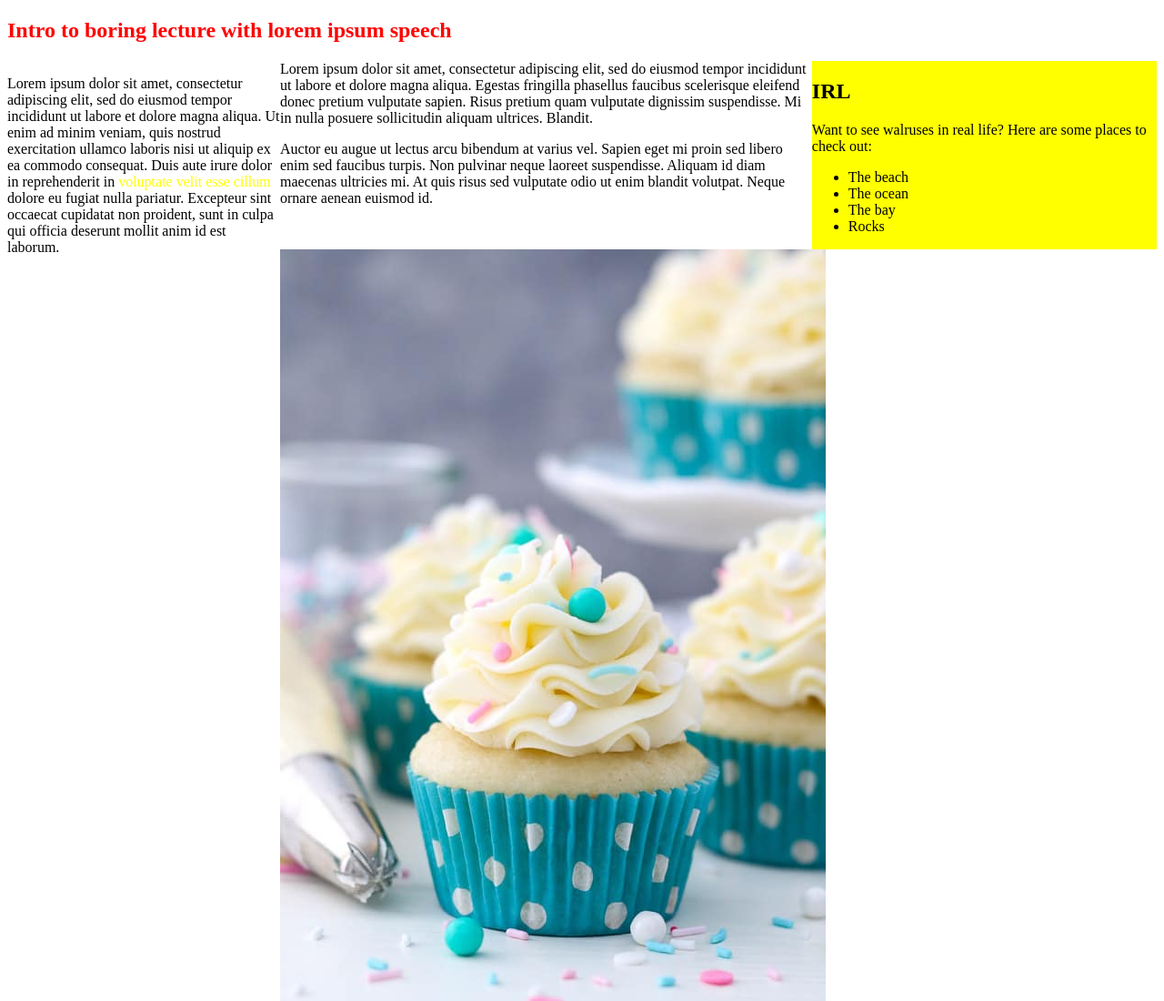
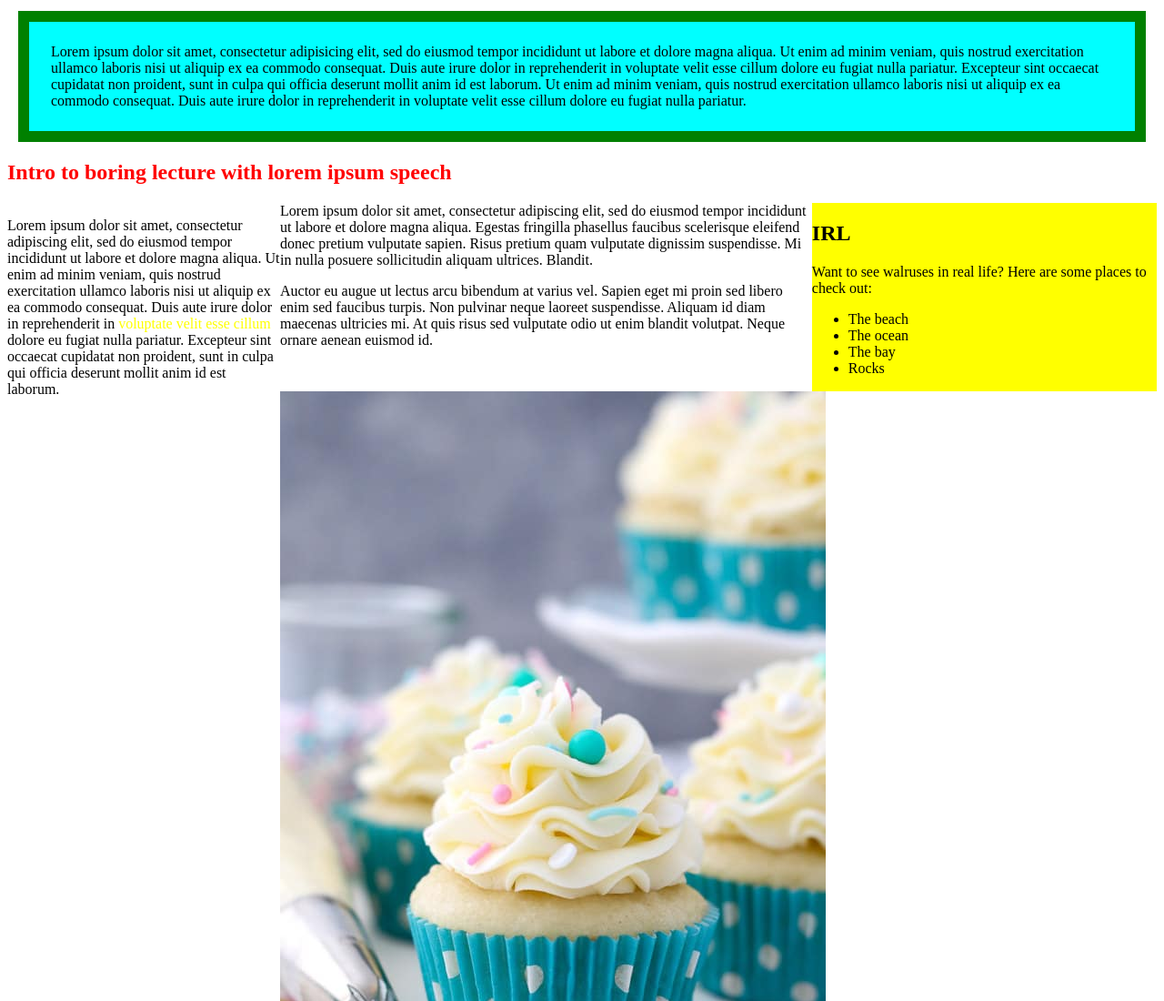
Before and after one commit to abeybarra/boring-lecture, a plain HTML site: page index.html in a window 1280 px wide. Shown: the top 1100 px of the page at 91% size. Drawn offline with Linux system fonts and the light colour scheme.

Commit message:
add border, paddingm margin, and background color

```diff
--- a/css/styles.css
+++ b/css/styles.css
@@ -14,3 +14,9 @@
   width: 300px;
   float: left;
 }
+.my-class {
+  border: 12px solid green;
+  padding: 24px;
+  margin: 12px;
+  background-color: aqua
+}
--- a/index.html
+++ b/index.html
@@ -5,7 +5,8 @@
       <title> Boring Lecture </title>
     </head>
     <body>
-      <h2 class="intro"> Intro to boring lecture with lorem ipsum speech</h2>
+        <div class="my-class">Lorem ipsum dolor sit amet, consectetur adipisicing elit, sed do eiusmod tempor incididunt ut labore et dolore magna aliqua. Ut enim ad minim veniam, quis nostrud exercitation ullamco laboris nisi ut aliquip ex ea commodo consequat. Duis aute irure dolor in reprehenderit in voluptate velit esse cillum dolore eu fugiat nulla pariatur. Excepteur sint occaecat cupidatat non proident, sunt in culpa qui officia deserunt mollit anim id est laborum. Ut enim ad minim veniam, quis nostrud exercitation ullamco laboris nisi ut aliquip ex ea commodo consequat. Duis aute irure dolor in reprehenderit in voluptate velit esse cillum dolore eu fugiat nulla pariatur.</div>
+        <h2 class="intro"> Intro to boring lecture with lorem ipsum speech</h2>
       <div class="sidebar">
           <h2>IRL</h2>
           <p>Want to see walruses in real life? Here are some places to check out:</p>
```
